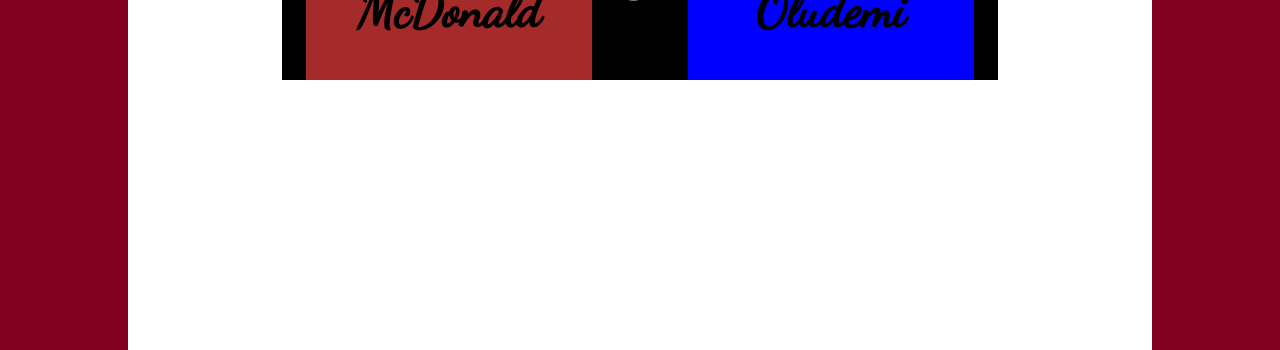
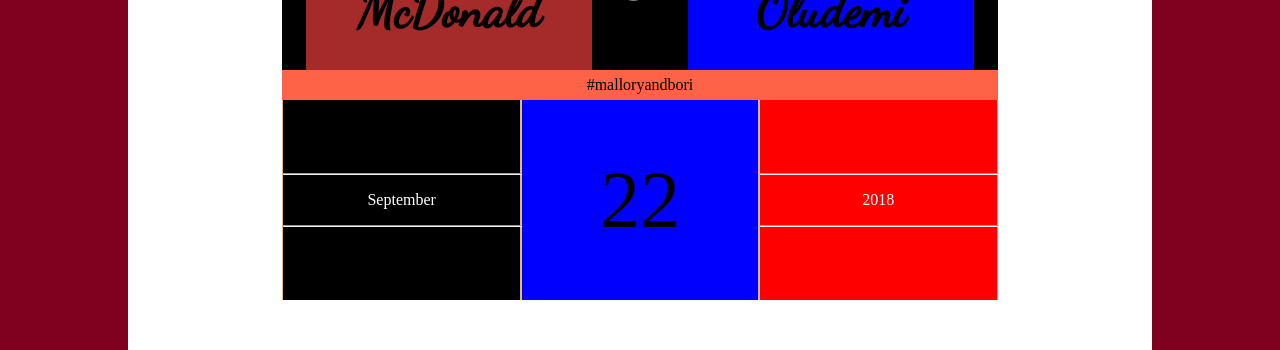
Before and after one commit to borikanes/wedding-ui, a React (Create React App) app: page / in a window 1280 px wide. Shown: the part 823-1173 px from the top of the page. Built offline with nearby package versions, Linux system fonts and the light colour scheme; a web font is replaced by a local one.

Commit message:
doing the date sections

```diff
--- a/src/HomePage.css
+++ b/src/HomePage.css
@@ -125,6 +125,92 @@
     background-image: url("bottom-right.png");
 }
 
+/* Date and hashtag section */
+
+.Homepage-mid-hashtag-div {
+    background-color: tomato;
+    top: 30px;
+    width: 70%;
+    height: 30px;
+    position: relative;
+    display: inline-flex;
+    align-items: center;
+    justify-content: center;
+}
+
+.Homepage-mid-date-base-div {
+    background-color: burlywood;
+    top: 30px;
+    width: 70%;
+    height: 200px;
+    position: relative;
+    display: inline-flex;
+    justify-content: space-evenly;
+}
+
+.Homepage-mid-date-month-div {
+    background-color: black;
+    width: 33%;
+    position: relative;
+    display: flex;
+    align-items: center;
+    vertical-align: middle;
+    justify-content: center;
+    flex-direction: column;
+}
+
+.Homepage-mid-date-month-div p {
+    color: white;
+    margin: 8px 8px;
+}
+
+.Homepage-mid-date-day-div {
+    background-color: blue;
+    width: 33%;
+    position: relative;
+    display: flex;
+    align-items: center;
+    vertical-align: middle;
+    justify-content: center;
+}
+
+.Homepage-mid-date-day-div p {
+    color: black;
+    font-size: 5em;
+}
+
+.Homepage-mid-date-year-div {
+    background-color: red;
+    width: 33%;
+    position: relative;
+    display: flex;
+    align-items: center;
+    vertical-align: middle;
+    justify-content: center;
+    flex-direction: column;
+}
+
+.Homepage-mid-hashtag-div {
+    background-color: tomato;
+    top: 30px;
+    width: 70%;
+    height: 30px;
+    position: relative;
+    display: inline-flex;
+    align-items: center;
+    justify-content: center;
+}
+
+.Homepage-mid-date-year-div p {
+    color: white;
+    margin: 8px 8px;
+}
+
+.Homepage-horizontal-line {
+    color: red;
+    width: 100%;
+}
+
 @media only screen and (max-width : 1050px) {
     .Homepage-mid-innerbase-div {
         height: 1000px;
@@ -182,6 +268,14 @@
     .Homepage-mid-name-div {
         width: 80%;
     }
+
+    .Homepage-mid-date-base-div {
+        width: 80%;
+    }
+
+    .Homepage-mid-hashtag-div {
+        width: 80%;
+    }
 }
 
 @media only screen and (max-width : 570px) {
@@ -193,11 +287,25 @@
         width: 90%;
         top: 20px;
     }
+
+    .Homepage-mid-date-base-div {
+        width: 90%;
+        top: 20px;
+    }
+
+    .Homepage-mid-hashtag-div {
+        width: 90%;
+        top: 20px;
+    }
 }
 
 @media only screen and (max-width : 510px) {
     .Homepage-top-image-div {
         height: 300px;
+    }
+
+    .Homepage-mid-name-div {
+        justify-content: space-around;
     }
 }
 
@@ -222,7 +330,7 @@
         position: relative;
         display: inline-flex;
         flex-direction: column;
-        justify-content: flex-start;;
+        justify-content: flex-start;
     }
 
     .Homepage-mid-mallory-div {
@@ -249,4 +357,13 @@
         justify-content: center;
         align-items: center;
     }
+
+    .Homepage-mid-date-base-div {
+        height: 300px;
+        width: 70%;
+        position: relative;
+        display: inline-flex;
+        flex-direction: column;
+        justify-content: flex-start;
+    }
 }
--- a/src/HomePage.js
+++ b/src/HomePage.js
@@ -1,14 +1,6 @@
 import React, { Component } from 'react';
 import 'font-awesome/css/font-awesome.css';
 import './HomePage.css';
-
-// var ampersandSpanStyle = {
-//     fontSize: '60px',
-//     color: 'white',
-//     alignItems: 'center',
-//     display: 'flex',
-//     justifyContent: 'center'
-// };
 
 
 export default class HomePage extends Component {
@@ -57,6 +49,24 @@ export default class HomePage extends Component {
                                 </h1>
                             </div>
                         </div>
+                        <div className="Homepage-mid-hashtag-div">
+                            <p>#malloryandbori</p>
+                        </div>
+                        <div className="Homepage-mid-date-base-div">
+                            <div className="Homepage-mid-date-month-div">
+                                <hr className="Homepage-horizontal-line" />
+                                <p>September</p>
+                                <hr className="Homepage-horizontal-line" />
+                            </div>
+                            <div className="Homepage-mid-date-day-div">
+                                <p>22</p>
+                            </div>
+                            <div className="Homepage-mid-date-year-div">
+                            <hr className="Homepage-horizontal-line" />
+                                <p>2018</p>
+                                <hr className="Homepage-horizontal-line" />
+                            </div>
+                        </div>
                         <div className="Homepage-mid-bottom-left-arc-div"></div>
                         <div className="Homepage-mid-bottom-right-arc-div"></div>
                     </div>
```
